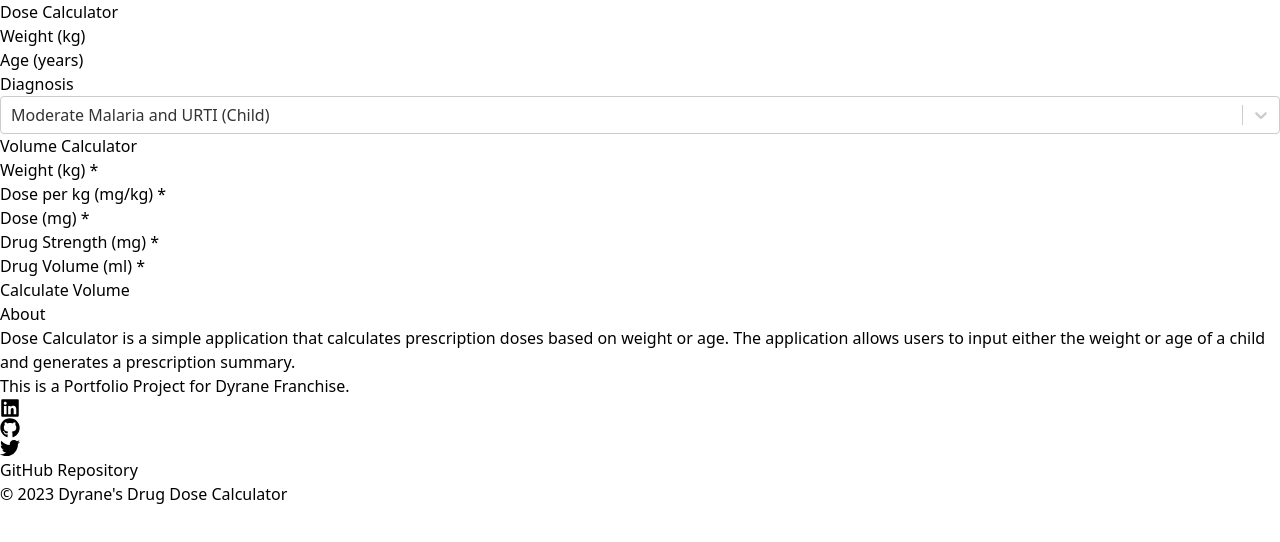
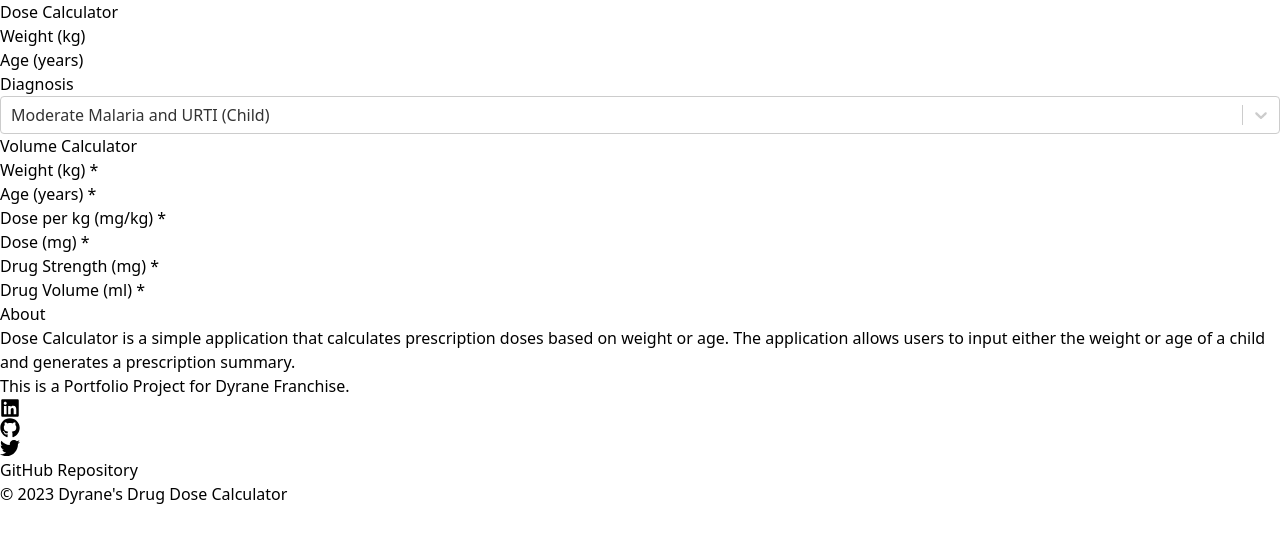
Before and after one commit to Dr-dyrane/drug, a React (Vite) app: page / in a window 1280 px wide. Shown: the top 542 px of the page. Built offline with nearby package versions, Linux system fonts and the light colour scheme.

Commit message:
modified vol calc

```diff
--- a/src/components/VolumeCalculator.jsx
+++ b/src/components/VolumeCalculator.jsx
@@ -1,29 +1,31 @@
-// VolumeCalculator.jsx
-
-import React, { useState } from "react";
+import React, { useState, useEffect } from "react";
 
 const VolumeCalculator = () => {
 	const [weight, setWeight] = useState("");
+	const [age, setAge] = useState("");
 	const [dosePerKg, setDosePerKg] = useState("");
 	const [dose, setDose] = useState("");
 	const [drugStrength, setDrugStrength] = useState("");
 	const [drugVolume, setDrugVolume] = useState("");
 	const [calculatedVolume, setCalculatedVolume] = useState(null);
 
-	const calculateWeight = () => {
-		if (weight) {
-			return weight;
+	// Calculate dose based on weight/age and dose per kg
+	useEffect(() => {
+		if ((weight || age) && dosePerKg) {
+			const calculatedWeight = weight ? weight : 2 * age + 8;
+			const calculatedDose = dosePerKg * calculatedWeight;
+			setDose(calculatedDose.toString());
+		} else {
+			setDose("");
 		}
-		return 0;
-	};
+	}, [weight, age, dosePerKg]);
 
-	const calculateVolume = () => {
-		const calculatedWeight = calculateWeight();
+	// Calculate volume whenever dependent inputs change
+	useEffect(() => {
+		const calculatedWeight = weight ? weight : 2 * age + 8;
 
 		if (dose && drugStrength && drugVolume) {
-			const calculatedDose = dosePerKg
-				? dosePerKg * calculatedWeight
-				: parseFloat(dose);
+			const calculatedDose = parseFloat(dose);
 			const calculatedVolume =
 				(calculatedDose / parseFloat(drugStrength)) * parseFloat(drugVolume);
 
@@ -31,13 +33,20 @@ const VolumeCalculator = () => {
 		} else {
 			setCalculatedVolume(null);
 		}
-	};
+	}, [weight, age, dose, dosePerKg, drugStrength, drugVolume]);
 
 	return (
-		<div className="snap-mandatory snap-y" style={{ scrollSnapType: 'mandatory' }}>
-			<div className="bg-blue-100 text-blue-700 p-4 min-h-screen" style={{ scrollSnapAlign: 'start' }}>
+		<div
+			className="snap-mandatory snap-y"
+			style={{ scrollSnapType: "mandatory" }}
+		>
+			<div
+				className="bg-blue-100 text-blue-700 p-4 min-h-screen"
+				style={{ scrollSnapAlign: "start" }}
+			>
 				<h2 className="text-4xl font-bold m-4">Volume Calculator</h2>
 
+				<div className="flex flex-row">
 					<div className="p-4 text-sm">
 						<label className="block font-medium">
 							Weight (kg) <span className="text-red-500">*</span>
@@ -46,8 +55,30 @@ const VolumeCalculator = () => {
 							type="number"
 							className="p-2.5 mt-2 border rounded-xl w-full text-blue-700"
 							value={weight}
-						onChange={(e) => setWeight(e.target.value)}
+							onChange={(e) => {
+								setWeight(e.target.value);
+								if (e.target.value === "") {
+									setAge(""); // Reset age when weight is being changed
+								}
+							}}
 						/>
+					</div>
+					<div className="p-4 text-sm">
+						<label className="block font-medium">
+							Age (years) <span className="text-red-500">*</span>
+						</label>
+						<input
+							type="number"
+							className="p-2.5 mt-2 border rounded-xl w-full text-blue-700"
+							value={age}
+							onChange={(e) => {
+								setAge(e.target.value);
+								if (e.target.value !== "") {
+									setWeight((2 * e.target.value + 8).toString());
+								}
+							}}
+						/>
+					</div>
 				</div>
 
 				<div className="p-4 text-sm">
@@ -98,19 +129,20 @@ const VolumeCalculator = () => {
 					/>
 				</div>
 
-				<div className="m-4">
+				{/* The button is no longer needed, as volume is calculated automatically */}
+				{/* <div className="m-4">
 					<button
 						className="text-white font-bold bg-blue-700 p-3 w-full rounded-xl"
 						onClick={calculateVolume}
 					>
 						Calculate Volume
 					</button>
-				</div>
+				</div> */}
 
 				{calculatedVolume !== null && (
 					<div className="m-4 mt-6 text-center bg-slate-50 p-4 italic rounded-xl">
 						<p className="text-lg font-bold">
-							{calculatedVolume} { calculatedVolume > 1 ? "mls" : "ml"}
+							{calculatedVolume} {calculatedVolume > 1 ? "mls" : "ml"}
 						</p>
 					</div>
 				)}
```
Lines whose indentation alone changed are shown as unchanged.
